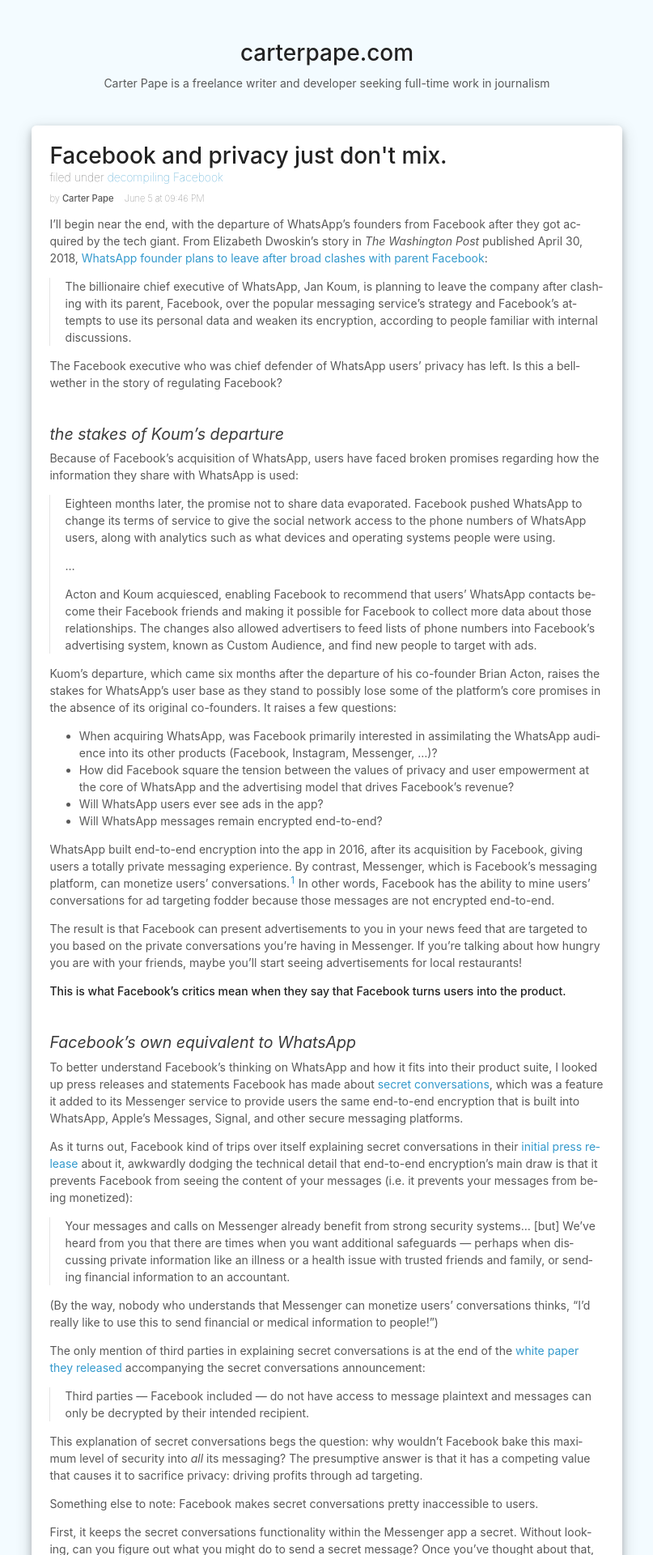
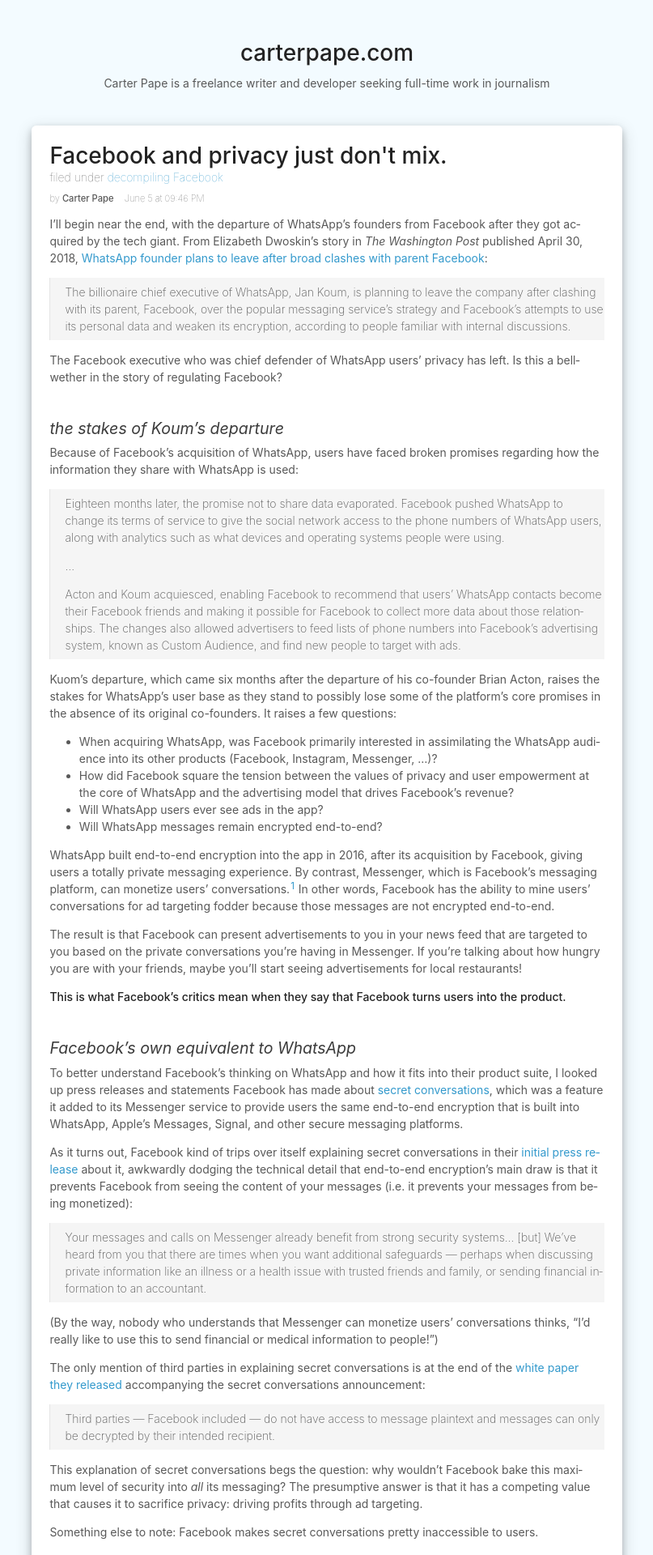
Before and after one commit to CarterPape/CarterPape.github.io, a Jekyll site: the page built from the-blog/decompiling-facebook/_posts/2018-06-05-whatsapp-and-facebook-just-dont-mix.md, in a window 1280 px wide. Shown: the top 1920 px of the page at 81% size, without its empty margins (236-1043 px from the left). Built offline with Jekyll 4.4.1, drawn with Linux system fonts in a browser that asks for light colours.

Commit message:
restyle blockquotes

```diff
--- a/_sass/_basics.scss
+++ b/_sass/_basics.scss
@@ -103,9 +103,19 @@ a, a > pre, a > code {
 }
 
 blockquote {
-    border-left: 1px solid #e5e5e5;
-    margin: 0;
-    padding: 0 0 0 1.3rem;
+    border-left: 1px solid $divider-gray;
+    margin: 0 0 1em 0;
+    padding: .5em 0 .5em 1.3rem;
+    font-weight: 200;
+    background-color: rgba(0,0,0,.04);
+    &::after {
+        content: "";
+        display: table;
+        clear: both;
+    }
+    p:last-child {
+        margin-bottom: 0;
+    }
 }
 
 code, pre {
@@ -121,7 +131,7 @@ pre {
     padding: 8px 15px;
     background: #f8f8f8;
     border-radius: 5px;
-    border: 1px solid #e5e5e5;
+    border: 1px solid $divider-gray;
     overflow-x: auto;
 }
 
@@ -133,7 +143,7 @@ table {
 th, td {
     text-align: left;
     padding: 5px 10px;
-    border-bottom: 1px solid #e5e5e5;
+    border-bottom: 1px solid $divider-gray;
 }
 
 dt {
--- a/_sass/_variables.scss
+++ b/_sass/_variables.scss
@@ -6,8 +6,8 @@ $site-bg: #f3fbff;
 $bold-gray: #303030;
 
 $body-reg: #595959;
+$body-gray: #909090;
 $head-reg: #222222;
-$body-gray: #909090;
 
 $divider-gray: #e5e5e5;
 
--- a/_sass/parts/_post-page.scss
+++ b/_sass/parts/_post-page.scss
@@ -55,9 +55,9 @@ figure {
     margin-left: 3em;
     margin-top: 1.5em;
     margin-bottom: 2em;
-    :nth-last-child(2) {
+    & > :nth-last-child(2) {
         margin-bottom: 0;
-        :last-child {
+        & > :last-child {
             margin-bottom: 0;
         }
     }
@@ -75,6 +75,20 @@ figure {
             margin-top: -1em;
             margin-right: 2em;
             margin-left: 2em;
+        }
+    }
+    &.attributed-quote {
+        margin-left: 0;
+        margin-right: 0;
+        figcaption {
+            margin-top: .8em;
+            margin-left: 4em;
+            p {
+                display: inline;
+            }
+            &::first-letter {
+                margin-left: -2.5ex;
+            }
         }
     }
 }
```
